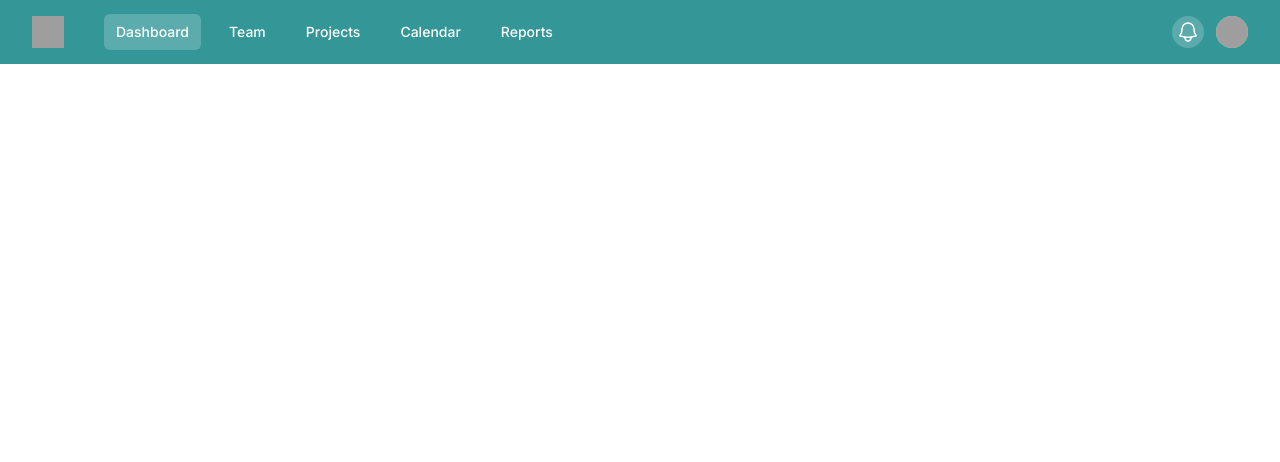
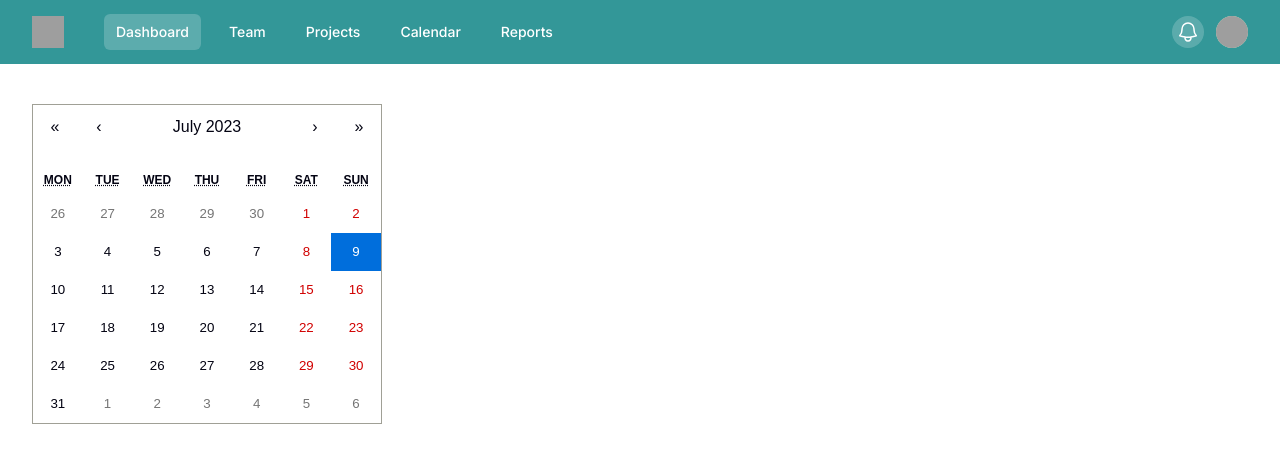
Before and after one commit to TheNestDevs/H4B, a Next.js app in the folder apps/web/: page /dashboard in a window 1280 px wide. Shown: the top 462 px of the page. Built offline with nearby package versions, Linux system fonts and the light colour scheme; grey boxes are pictures that could not be loaded.

Commit message:
added calendar component

```diff
--- a/apps/web/app/dashboard/layout.tsx
+++ b/apps/web/app/dashboard/layout.tsx
@@ -1,4 +1,5 @@
-import React, { Fragment } from "react";
+"use client";
+import React from "react";
 
 interface DashboardLayoutProps {
     children: React.ReactNode;
@@ -9,7 +10,7 @@ export default function DashboardLayout({ children }: DashboardLayoutProps) {
         <>
             <div className="min-h-full">
                 <main className="pt-10">
-                    <div className="mx-auto max-w-7xl px-4 pb-12 sm:px-6 lg:px-8">{children}</div>
+                    <div className="mx-auto px-4 pb-12 sm:px-6 lg:px-8">{children}</div>
                 </main>
             </div>
         </>
--- a/apps/web/app/dashboard/page.tsx
+++ b/apps/web/app/dashboard/page.tsx
@@ -1,7 +1,20 @@
-import React from "react";
+"use client";
+import React, { useState } from "react";
+
+import Calendar from "react-calendar";
+
+import "react-calendar/dist/Calendar.css";
 
 const Dashboard = () => {
-    return <div></div>;
+    const [value, setValue] = useState(new Date());
+    const onAdd = (...values: never[]) => {
+        setValue(values[0]);
+    };
+    return (
+        <div>
+            <Calendar className={"w-full"} value={value} onChange={onAdd as never} />
+        </div>
+    );
 };
 
 export default Dashboard;
--- a/apps/web/app/layout.tsx
+++ b/apps/web/app/layout.tsx
@@ -1,3 +1,4 @@
+import { Metadata } from "next";
 import { Inter } from "next/font/google";
 
 import "./globals.css";
@@ -5,7 +6,7 @@ import Navbar from "@/components/ui/Navbar";
 
 const inter = Inter({ subsets: ["latin"] });
 
-export const metadata = {
+export const metadata: Metadata = {
     title: "Nextjs 13, TailwindCss Template",
     description: "A template for frontend developers created By Chirag Bhalotia",
     manifest: "/manifest.json",
--- a/apps/web/package.json
+++ b/apps/web/package.json
@@ -14,6 +14,7 @@
         "@headlessui/react": "^1.7.15",
         "@heroicons/react": "^2.0.18",
         "@hookform/resolvers": "^3.1.1",
+        "@radix-ui/react-slot": "^1.0.2",
         "@tailwindcss/forms": "^0.5.3",
         "@types/node": "20.3.3",
         "@types/react": "18.2.14",
@@ -21,6 +22,7 @@
         "autoprefixer": "10.4.14",
         "class-variance-authority": "^0.6.1",
         "clsx": "^1.2.1",
+        "date-fns": "^2.30.0",
         "eslint": "8.44.0",
         "eslint-config-next": "13.4.7",
         "lucide-react": "^0.259.0",
@@ -29,6 +31,8 @@
         "next-pwa": "^5.6.0",
         "postcss": "8.4.24",
         "react": "18.2.0",
+        "react-calendar": "^4.3.0",
+        "react-day-picker": "^8.8.0",
         "react-dom": "18.2.0",
         "react-hook-form": "^7.45.1",
         "react-hot-toast": "^2.4.1",
```
Also changed, not shown: 2 other files (tests, documents, lock files or other folders).
